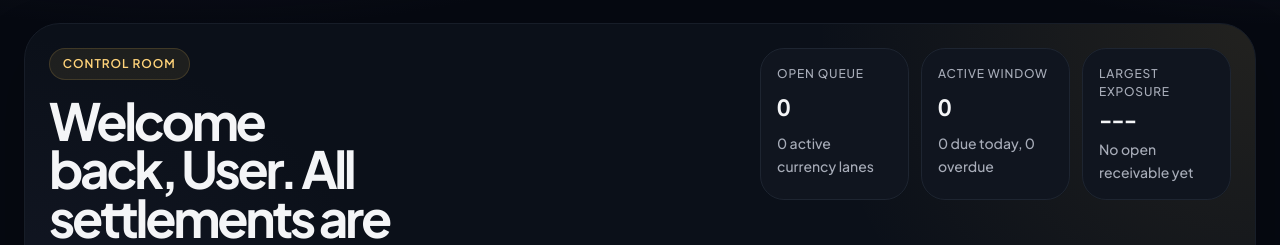
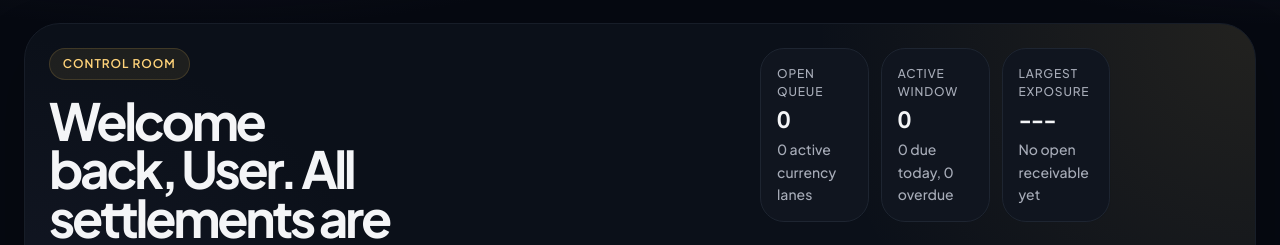
Before and after one commit to OlunladeMuiz/FXGuard, a Next.js app in the folder frontend/: page /dashboard in a window 1280 px wide. Shown: the part 250-495 px from the top of the page. Built offline with nearby package versions, Linux system fonts and the light colour scheme; no server answers; sample sign-in values are in the browser's storage.

Commit message:
fix(dashboard): update metric card grid to accommodate 4 columns

```diff
--- a/frontend/src/app/dashboard/page.module.css
+++ b/frontend/src/app/dashboard/page.module.css
@@ -117,7 +117,7 @@
 
 .deskMetrics {
   display: grid;
-  grid-template-columns: repeat(3, minmax(0, 1fr));
+  grid-template-columns: repeat(4, minmax(0, 1fr));
   gap: var(--spacing-3);
   align-self: start;
   align-content: start;
```
